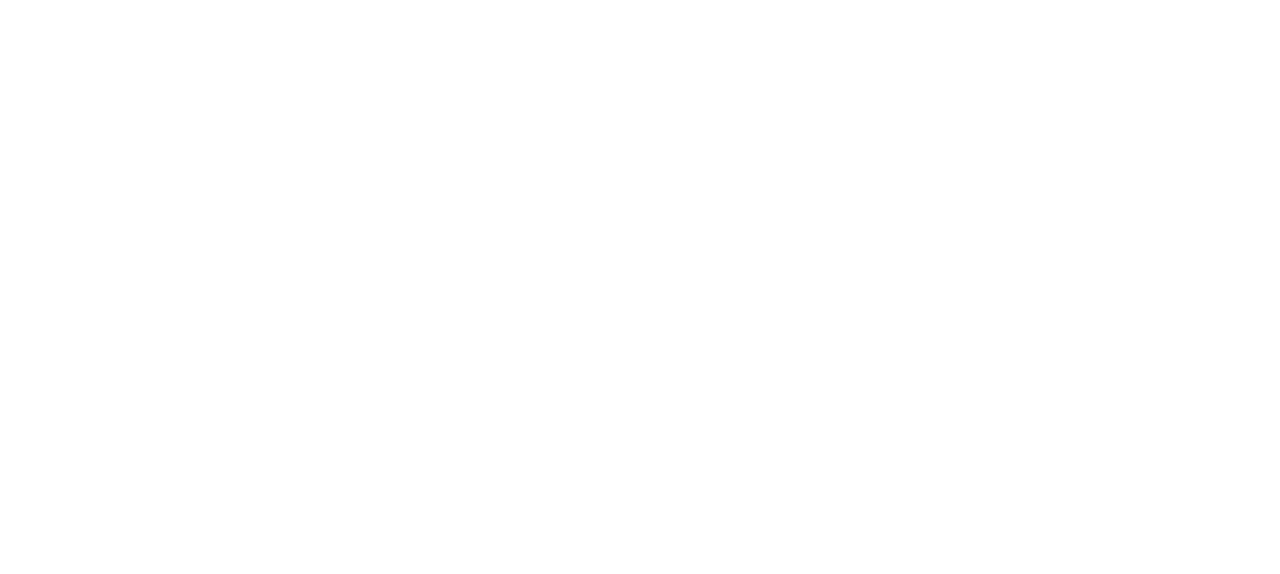
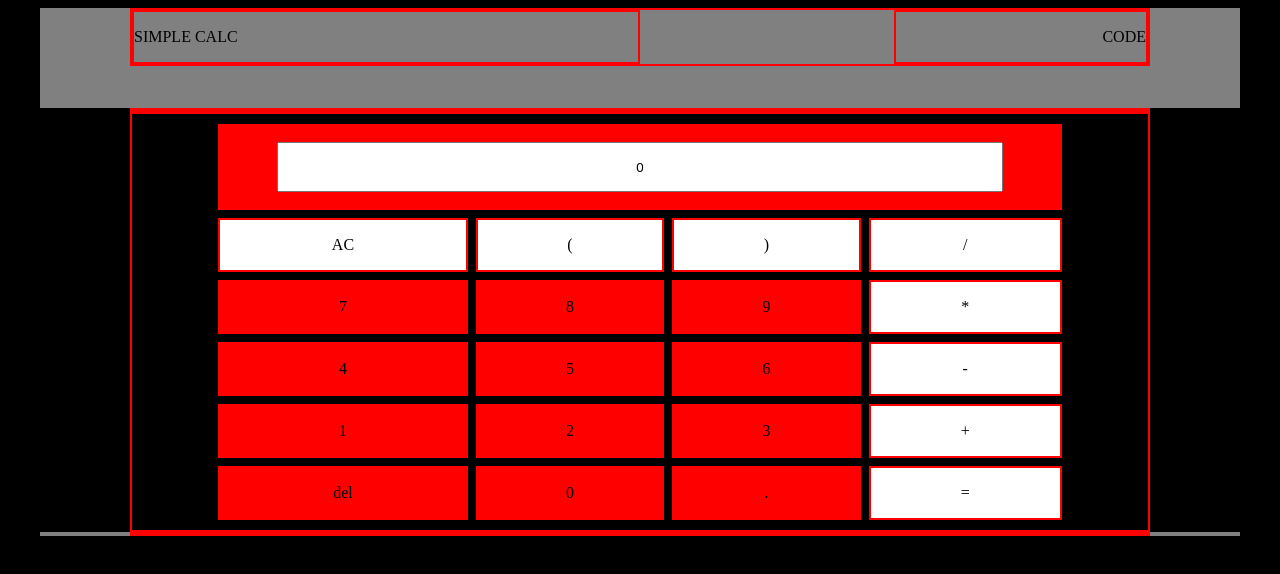
Before and after one commit to JUGG097/SIMPLE-WEB-CALCULATOR, a plain HTML site: page index.html in a window 1280 px wide. Drawn offline with Linux system fonts and the light colour scheme.

Commit message:
Integrated SASS preprocessor into the project

```diff
--- a/index.html
+++ b/index.html
@@ -6,9 +6,83 @@
     <meta name="Author" content="Adeoluwa Adeboye">
     <title>SIMPLE JAVASCRIPT CALCULATOR</title>
 
-    <link href="style/style.css" rel="stylesheet">
+    <link href="dist/css/style.min.css" rel="stylesheet">
+
 </head>
 <body>
+     <nav class="container">
+        <div class="row">
+            <div class="col-big">
+                <p>SIMPLE CALC</p>
+            </div>
 
+            <div class="col-small">
+                <p>CODE</p>
+            </div>
+        </div>
+     </nav>
+
+     <main class="container">
+
+        <div class="row">
+
+        </div>
+
+        <div class="row-table">
+            <table border = 1>
+
+                <tr>
+                    <td colspan="4" align="right" class="num">
+                        <input type = "text" id="result" value=0>
+                    </td>
+                </tr>
+
+                 <tr>
+                     <td id="clear" class="operator">AC</td>
+                     <td class = "symbol operator" id="leftp">(</td>
+                     <td class = "symbol operator" id="rightp">)</td>
+                     <td class = "symbol operator" id="div">/</td>
+                 </tr>
+
+                 <tr>
+                    <td class = "symbol num" id="num7">7</td>
+                    <td class = "symbol num" id="num8">8</td>
+                    <td class = "symbol num" id="num9">9</td>
+                    <td class = "symbol operator" id="mult">*</td>
+                </tr>
+
+                <tr>
+                    <td class = "symbol num" id="num4">4</td>
+                    <td class = "symbol num" id="num5">5</td>
+                    <td class = "symbol num" id="num6">6</td>
+                    <td class = "symbol operator" id="sub">-</td>
+                </tr>
+
+                <tr>
+                    <td class = "symbol num" id="num1">1</td>
+                    <td class = "symbol num" id="num2">2</td>
+                    <td class = "symbol num" id="num3">3</td>
+                    <td class = "symbol operator" id="plus">+</td>
+                </tr>
+
+                <tr>
+                    <td id="del" class="num">del</td>
+                    <td class = "symbol num" id="num0">0</td>
+                    <td class = "symbol num" id="decimal">.</td>
+                    <td id="equal" class="operator">=</td>
+                </tr>
+             </table>
+        </div>
+     </main>
+
+     <footer class="container">
+        <div class="row">
+            <div class="col">
+
+            </div>
+        </div>
+     </footer>
+
+     <script src="scripts/main.js"></script>
 </body>
 </html>
--- /dev/null
+++ b/scripts/main.js
@@ -0,0 +1,29 @@
+function printSymbol(e) {
+    let listdigit = [0,1,2,3,4,5,6,7,8,9];
+    let result = document.getElementById("result");
+    let obj = e.target;
+    if (obj.textContent in listdigit & result.value === "0") {
+        result.value = obj.textContent;
+    }
+    else {
+        result.value = result.value + obj.textContent;
+    }
+
+ }
+
+
+let result = document.getElementById("result");
+let clear = document.getElementById("clear");
+let del = document.getElementById("del")
+let equal = document.getElementById("equal");
+let symbols = document.getElementsByClassName("symbol")
+
+for (let i = 0; i < symbols.length; i++) {
+         symbols[i].addEventListener("click", printSymbol);
+}
+
+clear.addEventListener("click", () => result.value = 0);
+
+equal.addEventListener("click", () => result.value = eval(result.value));
+
+del.addEventListener("click", () => result.value = result.value.slice(0, -1));
--- /dev/null
+++ b/style/_footer.scss
@@ -0,0 +1,4 @@
+footer {
+    max-height: 100px;
+    background-color: gray;
+}
--- /dev/null
+++ b/style/_mainbody.scss
@@ -0,0 +1,41 @@
+.row-table {
+    width: 85%;
+    margin: 0 auto;
+    border: 2px solid red;
+}
+
+
+table {
+    width: 85%;
+    min-height: 400px;;
+    margin: 0 auto;
+    border-spacing: 0.5em;
+    border: 2px solid black;;
+
+}
+
+
+td {
+    padding: 1em;
+    text-align: center;
+    //background-color: red;
+    border: 2px solid red;
+    input {
+        width: 90%;
+        height: 50px;
+        text-align: center;
+    }
+
+    &:hover,
+    &:focus {
+        background-color: yellow;
+    }
+}
+
+.operator {
+    background-color: white;
+}
+
+.num {
+    background-color: red;
+}
--- /dev/null
+++ b/style/_nav.scss
@@ -0,0 +1,21 @@
+nav {
+    min-height: 100px;
+    background-color: gray;
+    //text-align: center;
+
+    .col-big {
+        width: 50%;
+        display: flex;
+        align-items: center;
+        border: 2px solid red;
+    }
+
+    .col-small {
+        width: 25%;
+        justify-content: right;
+        display: flex;
+        align-items: center;
+        border: 2px solid red;
+
+    }
+}
--- /dev/null
+++ b/style/style.scss
@@ -0,0 +1,29 @@
+@import "_nav.scss";
+@import "_mainbody.scss";
+@import "_footer.scss";
+
+
+*, *::before, *::after {
+    box-sizing: border-box;
+}
+
+body {
+    height: 100vh;
+    background-color: black;
+}
+
+.container {
+    max-width: 1200px;
+    margin: 0 auto;
+
+}
+
+.row {
+    width: 85%;
+    display: flex;
+    justify-content: space-between;
+    margin: 0 auto;
+    //text-align: center;
+    border: 2px solid red;
+
+}
```
Also changed, not shown: css/style.css (added), dist/css/style.min.css (added), style/style.css (deleted), 2 other files.
